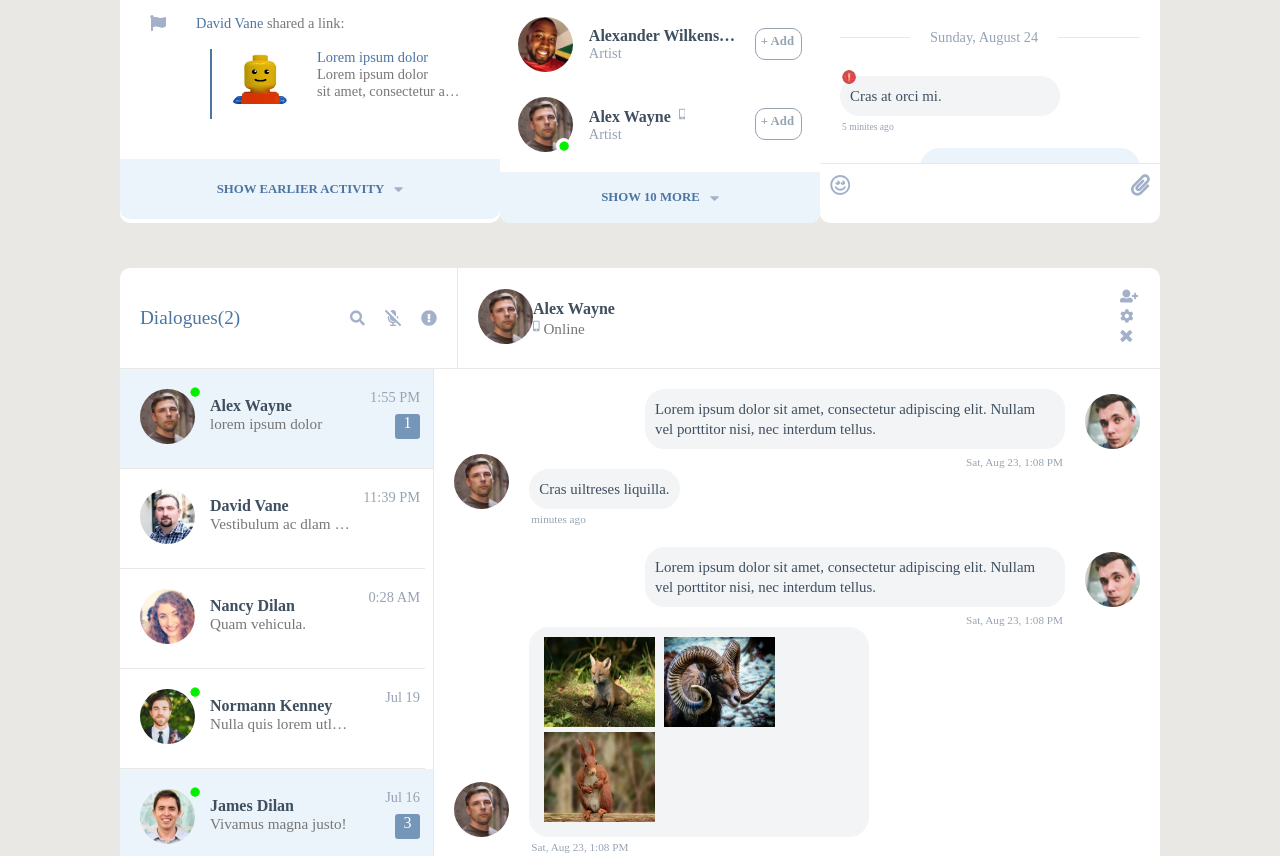
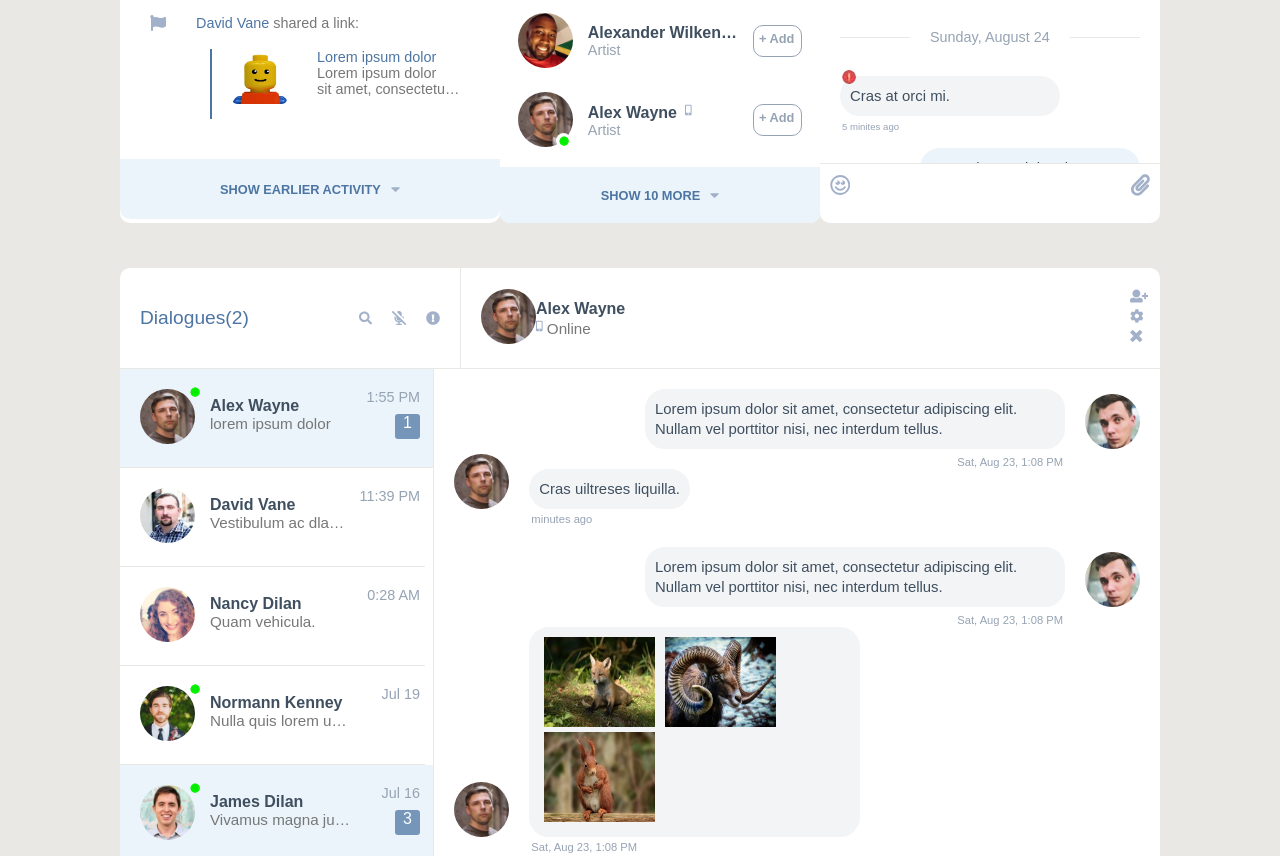
Before and after one commit to OlgaVoronko/html-css-homework.github.io, a plain HTML site: page index.html in a window 1280 px wide. Shown: the part 937-1793 px from the top of the page. Drawn offline with Linux system fonts and the light colour scheme.

Commit message:
Fixed bugs

```diff
--- a/index.html
+++ b/index.html
@@ -3,6 +3,7 @@
   <head>
     <title>HTML Homework</title>
     <link rel="stylesheet" href="main.css">
+    <link href="https://fonts.googleapis.com/css?family=Source+Sans+Pro" rel="stylesheet">
   </head>
   <body>
     <div class="header">
@@ -595,7 +596,6 @@
             </div>
           </div>
         </div>
-      </p>
 
         <div class="dialogues-space">
           <div class="msg-items">
--- a/main.scss
+++ b/main.scss
@@ -719,7 +719,7 @@ input {
 }
 
 .dialogues-space {
-  width: 785px;
+  width: 1000px;
   position: relative;
 
   time {
```
Also changed, not shown: main.css.
